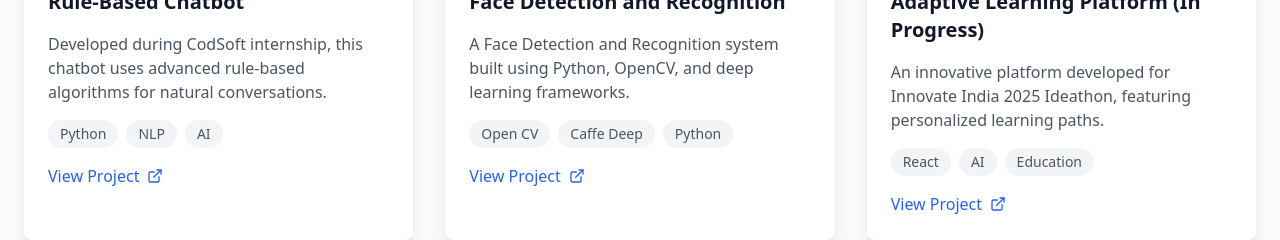
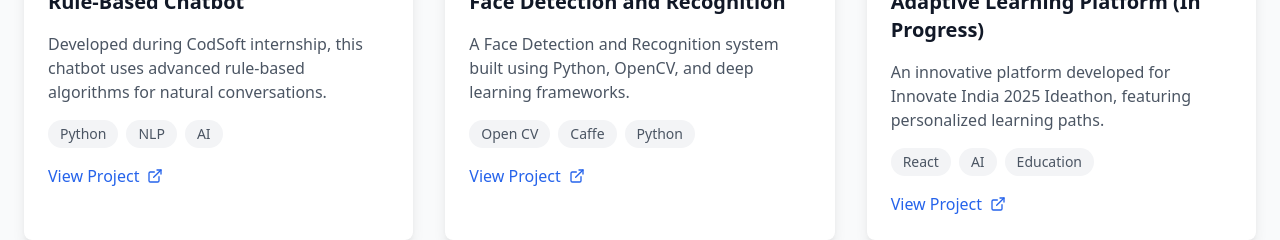
Before and after one commit to moin-dbud/portfolio, a React (Vite) app: page / in a window 1280 px wide. Shown: the part 3820-4060 px from the top of the page. Built offline with nearby package versions, Linux system fonts and the light colour scheme.

Commit message:
Update Projects.tsx

```diff
--- a/src/components/Projects.tsx
+++ b/src/components/Projects.tsx
@@ -14,7 +14,7 @@ const Projects = () => {
       icon: Camera,
       title: "Face Detection and Recognition",
       description: "A Face Detection and Recognition system built using Python, OpenCV, and deep learning frameworks.",
-      tags: ["Open CV", "Caffe Deep", "Python"],
+      tags: ["Open CV", "Caffe", "Python"],
       link: "https://github.com/moin-dbud/CodSoft-Intetnship/tree/main/Task_2"
     },
     {
```
